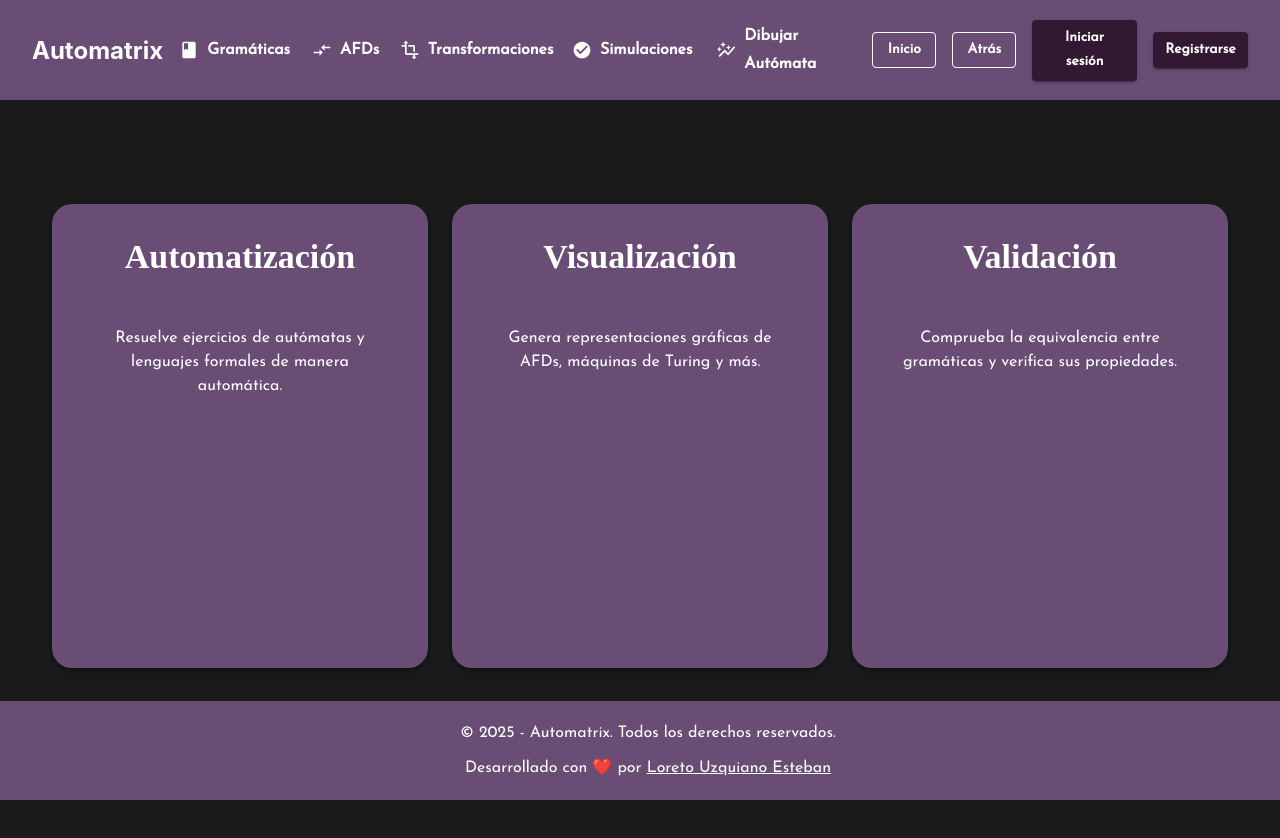
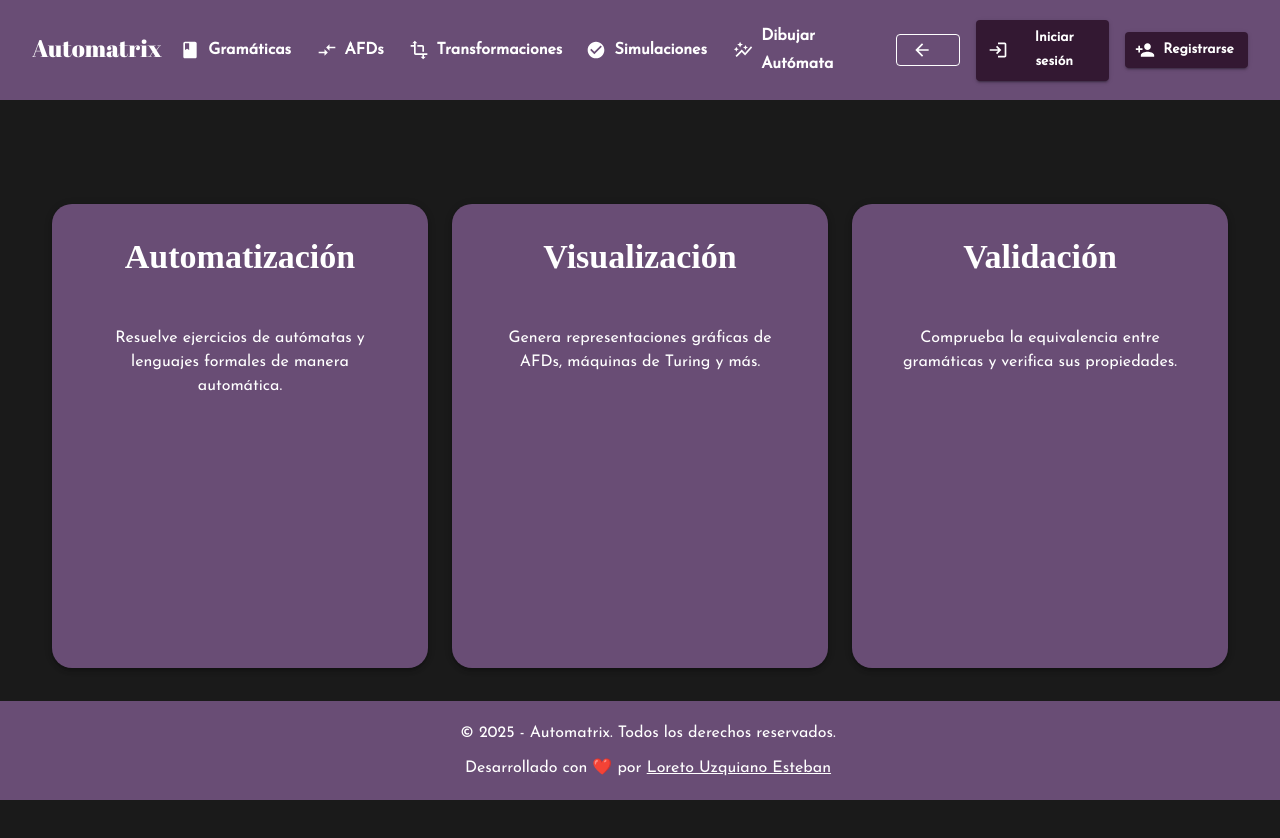
Before and after one commit to loreeue/TFG-Automatrix, a React (Create React App) app in the folder frontend/: page / in a window 1280 px wide. Shown: the top 838 px of the page. Built offline with nearby package versions, Linux system fonts and the light colour scheme; a web font is replaced by a local one.

Commit message:
Update header

```diff
--- a/frontend/package.json
+++ b/frontend/package.json
@@ -6,8 +6,9 @@
   "dependencies": {
     "@emotion/react": "^11.13.5",
     "@emotion/styled": "^11.13.5",
+    "@fontsource/abril-fatface": "^5.1.1",
     "@fontsource/josefin-sans": "^5.1.1",
-    "@mui/icons-material": "^6.1.8",
+    "@mui/icons-material": "^6.4.5",
     "@mui/material": "^6.1.8",
     "@testing-library/jest-dom": "^5.17.0",
     "@testing-library/react": "^13.4.0",
--- a/frontend/src/components/Header.js
+++ b/frontend/src/components/Header.js
@@ -6,7 +6,11 @@ import CompareArrowsIcon from "@mui/icons-material/CompareArrows";
 import TransformIcon from "@mui/icons-material/Transform";
 import ValidationIcon from "@mui/icons-material/CheckCircle";
 import AutoGraphIcon from "@mui/icons-material/AutoGraph";
+import ArrowBackIcon from "@mui/icons-material/ArrowBack";
+import LoginIcon from "@mui/icons-material/Login";
+import PersonAddIcon from "@mui/icons-material/PersonAdd";
 import { useTheme } from "@mui/material/styles";
+import "@fontsource/abril-fatface";
 
 const Header = () => {
     const theme = useTheme();
@@ -18,6 +22,15 @@ const Header = () => {
     const [userName, setUserName] = useState(""); // Nombre del usuario en el header
     const [email, setEmail] = useState(""); // Para los campos del login/registro
     const [password, setPassword] = useState(""); // Para los campos del login/registro
+    const [isClicked, setIsClicked] = useState(false);
+
+    const handleAutomatrixClick = () => {
+        setIsClicked(true);
+        setTimeout(() => {
+            setIsClicked(false);
+            navigate("/"); // Redirige después de la animación
+        }, 300);
+    };
 
     const usersDatabase = [
         { email: "test@user.com", password: "password123", name: "Test User" },
@@ -73,23 +86,38 @@ const Header = () => {
             }}
         >
             {/* Izquierda: Logo y botones */}
-            <Box sx={{ display: "flex", alignItems: "center", gap: "1rem" }}>
-        <span style={{ fontSize: "1.5rem", fontWeight: "bold", color: "#FFFFFF" }}>
-          Automatrix
-        </span>
+            <Box sx={{display: "flex", alignItems: "center", gap: "1rem"}}>
+                {/* Automatrix como Link al inicio */}
+                <span
+                    onClick={handleAutomatrixClick}
+                    onMouseEnter={() => setIsClicked(true)}  // Cuando el mouse entra, agrandar
+                    onMouseLeave={() => setIsClicked(false)} // Cuando el mouse sale, volver al tamaño normal
+                    style={{
+                        fontSize: "1.5rem",
+                        fontFamily: "'Abril Fatface', cursive",
+                        color: "#FFFFFF",
+                        marginTop: "-5px",
+                        display: "inline-block",
+                        cursor: "pointer",
+                        transition: "transform 0.3s ease-in-out",
+                        transform: isClicked ? "scale(1.05)" : "scale(1)",  // Animación suave
+                    }}
+                >
+                    Automatrix
+                </span>
 
                 {/* Botones principales */}
                 <Button
                     variant="text"
                     component={Link}
                     to="/gramaticas"
-                    startIcon={<BookIcon />}
+                    startIcon={<BookIcon/>}
                     sx={{
                         color: "#FFFFFF",
                         fontWeight: "bold",
                         fontSize: "1rem",
                         textTransform: "none",
-                        "&:hover": { color: theme.palette.primary.main },
+                        "&:hover": {color: theme.palette.primary.main},
                         fontFamily: "'Josefin Sans', sans-serif",
                     }}
                 >
@@ -99,13 +127,13 @@ const Header = () => {
                     variant="text"
                     component={Link}
                     to="/afds"
-                    startIcon={<CompareArrowsIcon />}
+                    startIcon={<CompareArrowsIcon/>}
                     sx={{
                         color: "#FFFFFF",
                         fontWeight: "bold",
                         fontSize: "1rem",
                         textTransform: "none",
-                        "&:hover": { color: theme.palette.primary.main },
+                        "&:hover": {color: theme.palette.primary.main},
                         fontFamily: "'Josefin Sans', sans-serif",
                     }}
                 >
@@ -115,13 +143,13 @@ const Header = () => {
                     variant="text"
                     component={Link}
                     to="/transformaciones"
-                    startIcon={<TransformIcon />}
+                    startIcon={<TransformIcon/>}
                     sx={{
                         color: "#FFFFFF",
                         fontWeight: "bold",
                         fontSize: "1rem",
                         textTransform: "none",
-                        "&:hover": { color: theme.palette.primary.main },
+                        "&:hover": {color: theme.palette.primary.main},
                         fontFamily: "'Josefin Sans', sans-serif",
                     }}
                 >
@@ -131,13 +159,13 @@ const Header = () => {
                     variant="text"
                     component={Link}
                     to="/simulaciones"
-                    startIcon={<ValidationIcon />}
+                    startIcon={<ValidationIcon/>}
                     sx={{
                         color: "#FFFFFF",
                         fontWeight: "bold",
                         fontSize: "1rem",
                         textTransform: "none",
-                        "&:hover": { color: theme.palette.primary.main },
+                        "&:hover": {color: theme.palette.primary.main},
                         fontFamily: "'Josefin Sans', sans-serif",
                     }}
                 >
@@ -147,13 +175,13 @@ const Header = () => {
                     variant="text"
                     component={Link}
                     to="/draw_automata"
-                    startIcon={<AutoGraphIcon />}
+                    startIcon={<AutoGraphIcon/>}
                     sx={{
                         color: "#FFFFFF",
                         fontWeight: "bold",
                         fontSize: "1rem",
                         textTransform: "none",
-                        "&:hover": { color: theme.palette.primary.main },
+                        "&:hover": {color: theme.palette.primary.main},
                         fontFamily: "'Josefin Sans', sans-serif",
                     }}
                 >
@@ -161,29 +189,13 @@ const Header = () => {
                 </Button>
             </Box>
 
-            {/* Derecha: Botones adicionales (Inicio, Atrás, y Bienvenida) */}
-            <Box sx={{ display: "flex", gap: "1rem", alignItems: "center" }}>
-                {/* Botón "Inicio" con el mismo estilo que el de Atrás */}
-                <Button
-                    variant="outlined" // Cambié el "contained" por "outlined"
-                    component={Link}
-                    to="/"
-                    sx={{
-                        color: "#FFFFFF",
-                        borderColor: "#FFFFFF",
-                        fontWeight: "bold",
-                        textTransform: "none",
-                        "&:hover": { borderColor: theme.palette.secondary.main, color: theme.palette.primary.main },
-                        fontFamily: "'Josefin Sans', sans-serif",
-                    }}
-                >
-                    Inicio
-                </Button>
-
+            {/* Derecha: Botones adicionales */}
+            <Box sx={{display: "flex", gap: "1rem", alignItems: "center"}}>
                 {/* Botón "Atrás" con el mismo estilo que "Inicio" */}
                 <Button
-                    variant="outlined" // Cambié el "contained" por "outlined"
+                    variant="outlined"
                     color="primary"
+                    startIcon={<ArrowBackIcon />}
                     sx={{
                         color: "#FFFFFF",
                         borderColor: "#FFFFFF",
@@ -193,15 +205,13 @@ const Header = () => {
                         fontFamily: "'Josefin Sans', sans-serif",
                     }}
                     onClick={() => navigate(-1)}
-                >
-                    Atrás
-                </Button>
+                ></Button>
 
                 {/* Nombre del usuario en el header si está autenticado */}
                 {userName && (
                     <span style={{ fontSize: "1rem", fontWeight: "bold" }}>
-            Bienvenid@, {userName}
-          </span>
+                        Bienvenid@, {userName}
+                    </span>
                 )}
 
                 {/* Botones de Iniciar sesión y Registrarse */}
@@ -210,6 +220,7 @@ const Header = () => {
                         <Button
                             variant="contained" // Ambos botones con "contained" para el mismo estilo
                             color="primary"
+                            startIcon={<LoginIcon />}
                             sx={{
                                 backgroundColor: theme.palette.primary.main,
                                 fontWeight: "bold",
@@ -224,6 +235,7 @@ const Header = () => {
                         <Button
                             variant="contained" // Ambos botones con "contained" para el mismo estilo
                             color="primary"
+                            startIcon={<PersonAddIcon />}
                             sx={{
                                 backgroundColor: theme.palette.primary.main,
                                 fontWeight: "bold",
```
Also changed, not shown: 1 other file (tests, documents, lock files or other folders).
